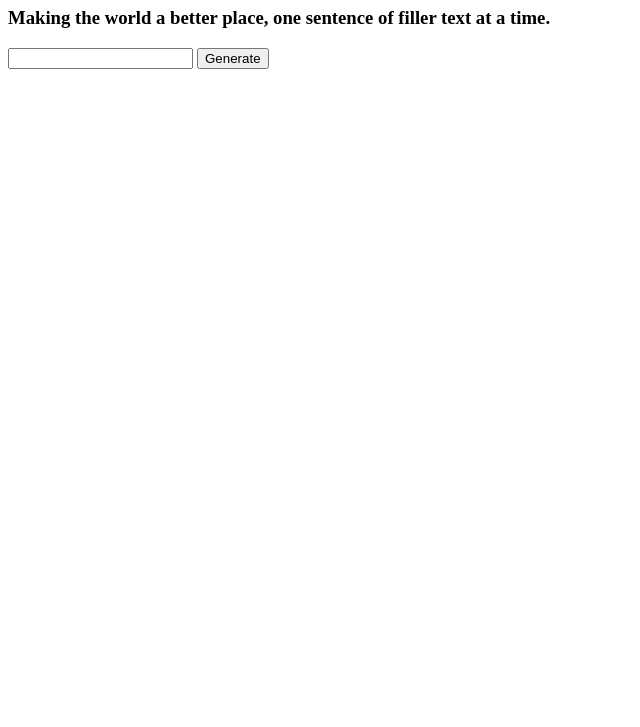
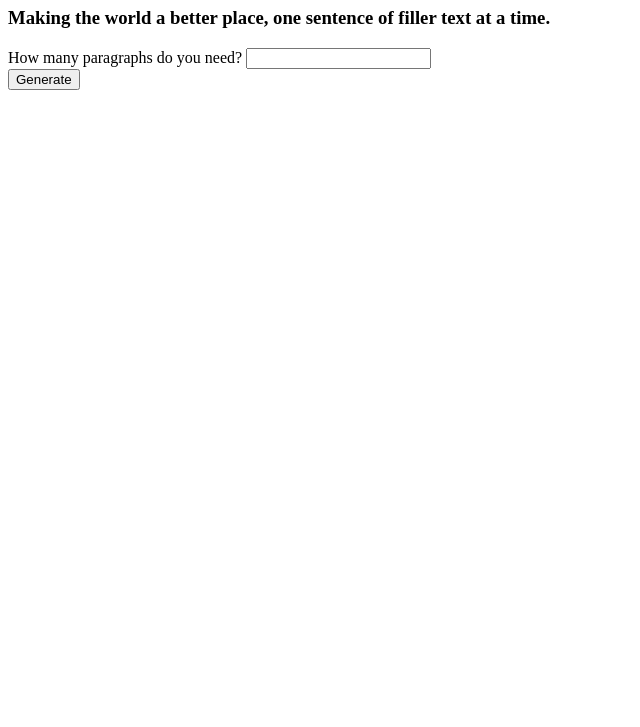
Before and after one commit to LizzyHines/silicon-valley-ipsum, a website: page public/index.html in a window 1280 px wide. Shown: the part 73-800 px from the top of the page, without its empty margins (0-640 px from the left). Drawn offline with Linux system fonts and the light colour scheme.

Commit message:
completed generator.js

```diff
--- a/public/index.html
+++ b/public/index.html
@@ -15,7 +15,10 @@
         <h3>Making the world a better place, one sentence of filler text at a time.</h3>
 
     <form action="/" method="POST">
-        <input type="number" class="paragraph-number" name="numberOfParagraphs">
+        <div>
+            <label for="number-of-paragraphs">How many paragraphs do you need?</label>
+            <input type="number" class="paragraph-number" name="numberOfParagraphs" id="number-of-paragraphs">
+        </div>
         <input type="submit" value="Generate" class="generate-button">
     </form>
 
--- a/router.js
+++ b/router.js
@@ -19,7 +19,7 @@ router.get('/', (request, response) => {
 
 //route to generate filler ipsum text and reload updated index.html file
 router.post('/', (request, response) => {
-    request.on("data", function (inputValue) {
+    request.on("data", function(inputValue) {
         //make POST data into readable string
         let query = inputValue.toString(); //so, numberOfParagraphs = 2
         //parse query into key/value pair and store value of numberOfParagraphs in variable
@@ -29,7 +29,7 @@ router.post('/', (request, response) => {
         //get contents of index.html into variable
         let fileContents = fs.readFileSync("./public/index.html", "utf8");
         //replace placeholder <div> with new filler text
-        fileContents = fileContents.replace("<div class='placeholder-div'></div>", svIpsumText);
+        fileContents = fileContents.replace('<div class="placeholder-div"></div>', svIpsumText);
         response.setHeader('Content-Type', 'text/html');
         //send response with modified index.html file
         response.write(fileContents);
```
Also changed, not shown: generator.js (+4 -4 lines).
